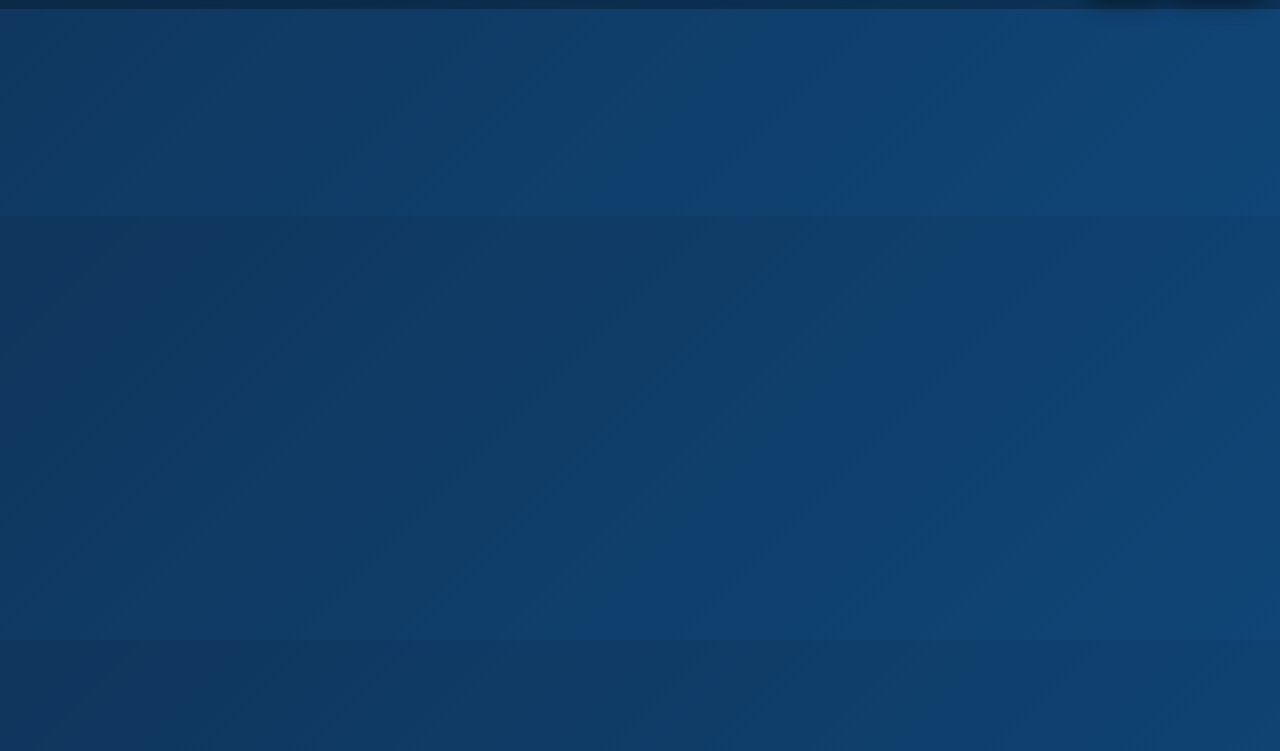
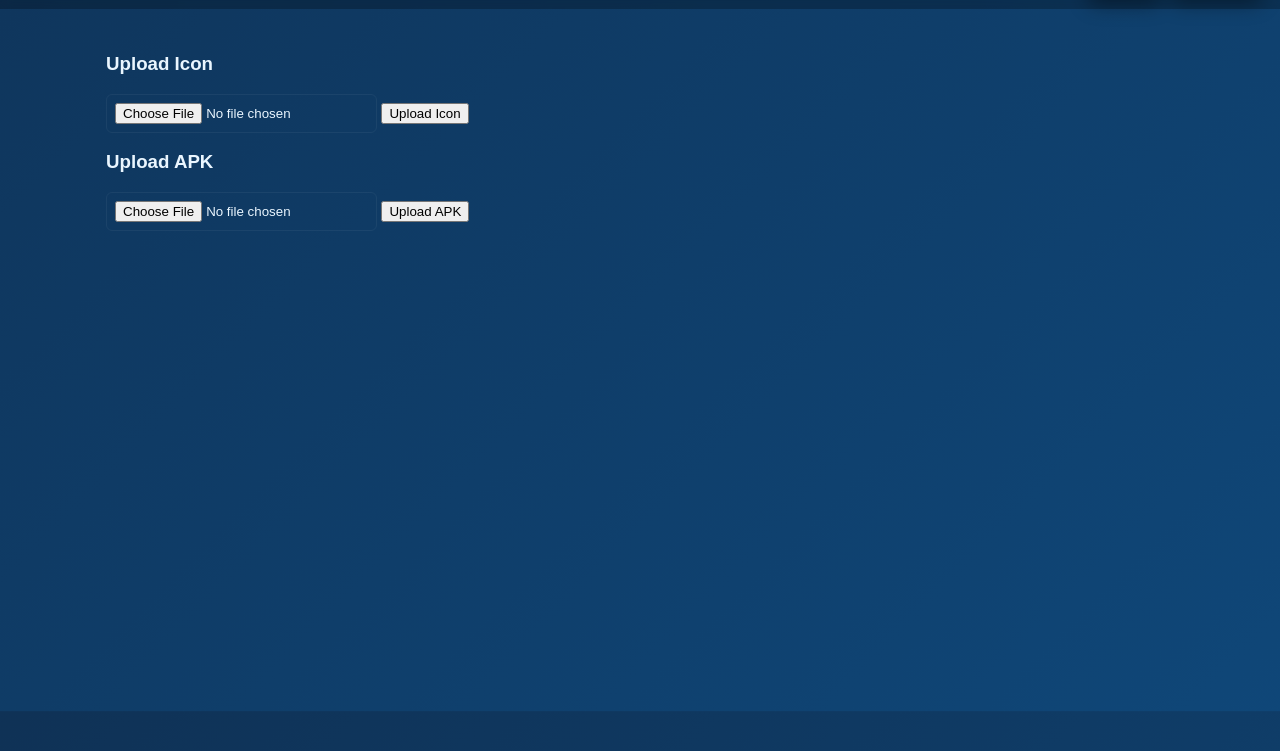
Before and after one commit to webapkdev/11111, a website: page frontend/index.html in a window 1280 px wide. Shown: the part 49-800 px from the top of the page. Drawn offline with Linux system fonts and the light colour scheme; no server answers.

Commit message:
Update index.html

```diff
--- a/frontend/index.html
+++ b/frontend/index.html
@@ -35,7 +35,57 @@
 <main class="container">
   <div id="appGrid" class="grid"></div>
   <div id="noApps" class="msg" style="display:none">No apps available yet.</div>
+
+  <!-- Upload form for testing -->
+  <section style="margin-top:20px;">
+    <h3>Upload Icon</h3>
+    <input type="file" id="iconFile" />
+    <button onclick="uploadFile('icon')">Upload Icon</button>
+
+    <h3>Upload APK</h3>
+    <input type="file" id="apkFile" />
+    <button onclick="uploadFile('apk')">Upload APK</button>
+  </section>
 </main>
+
+<script>
+// Settings dropdown toggle
+document.getElementById('settingsBtn').addEventListener('click', () => {
+  document.getElementById('settingsMenu').classList.toggle('show');
+});
+
+// Upload function
+async function uploadFile(type) {
+  const fileInput = document.getElementById(type === 'icon' ? 'iconFile' : 'apkFile');
+  if (!fileInput.files.length) {
+    alert('Please select a file first.');
+    return;
+  }
+
+  const file = fileInput.files[0];
+  const formData = new FormData();
+  formData.append('file', file);
+
+  const endpoint = type === 'icon' ? '/upload/icon' : '/upload/apk';
+
+  try {
+    const res = await fetch(endpoint, {
+      method: 'POST',
+      body: formData
+    });
+
+    const data = await res.json();
+    if (data.success) {
+      alert(`${type.toUpperCase()} uploaded successfully: ${data.url}`);
+    } else {
+      alert(`Error: ${data.error}`);
+    }
+  } catch (err) {
+    console.error(err);
+    alert('Upload failed.');
+  }
+}
+</script>
 
 <script src="script.js"></script>
 
```
